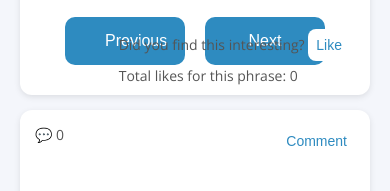
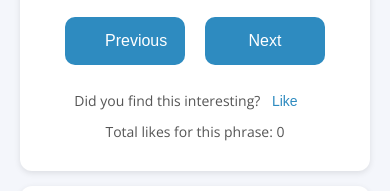
Before and after one commit to meghana-shettigar/FlyTie, a plain HTML site: page index.html in a window 390 px wide. Shown: the part 330-521 px from the top of the page. Drawn offline with nearby package versions, Linux system fonts and the light colour scheme; no server answers.

Commit message:
Centre aligned liked section

```diff
--- a/index.html
+++ b/index.html
@@ -82,16 +82,14 @@
     }
 
     .like-section {
-      position: absolute;
-      bottom: 10px;
-      right: 10px;
-      text-align: left;
-      font-size: 14px;
-      color: #555;
       display: flex;
       flex-direction: column;
       gap: 5px;
-      margin-top: 80px; /* Add space to avoid overlap with nav buttons */
+      font-size: 14px;
+      color: #555;
+      margin-top: 20px; /* Match spacing with nav-buttons */
+      align-items: center; /* Center horizontally */
+      text-align: left; /* Keep text left-aligned within centered container */
     }
 
     .like-section button {
@@ -104,7 +102,7 @@
       transition: 0.3s;
       margin-right: 10px;
       font-size: 14px;
-      align-self: flex-start;
+      align-self: flex-start; /* Align button with text */
     }
 
     .like-section button:hover:enabled {
@@ -296,7 +294,7 @@
         margin-left: auto;
       }
       .like-section {
-        margin-top: 80px; /* Increased space to avoid overlap with nav buttons */
+        margin-top: 20px; /* Match spacing with nav-buttons */
       }
     }
   </style>
```
